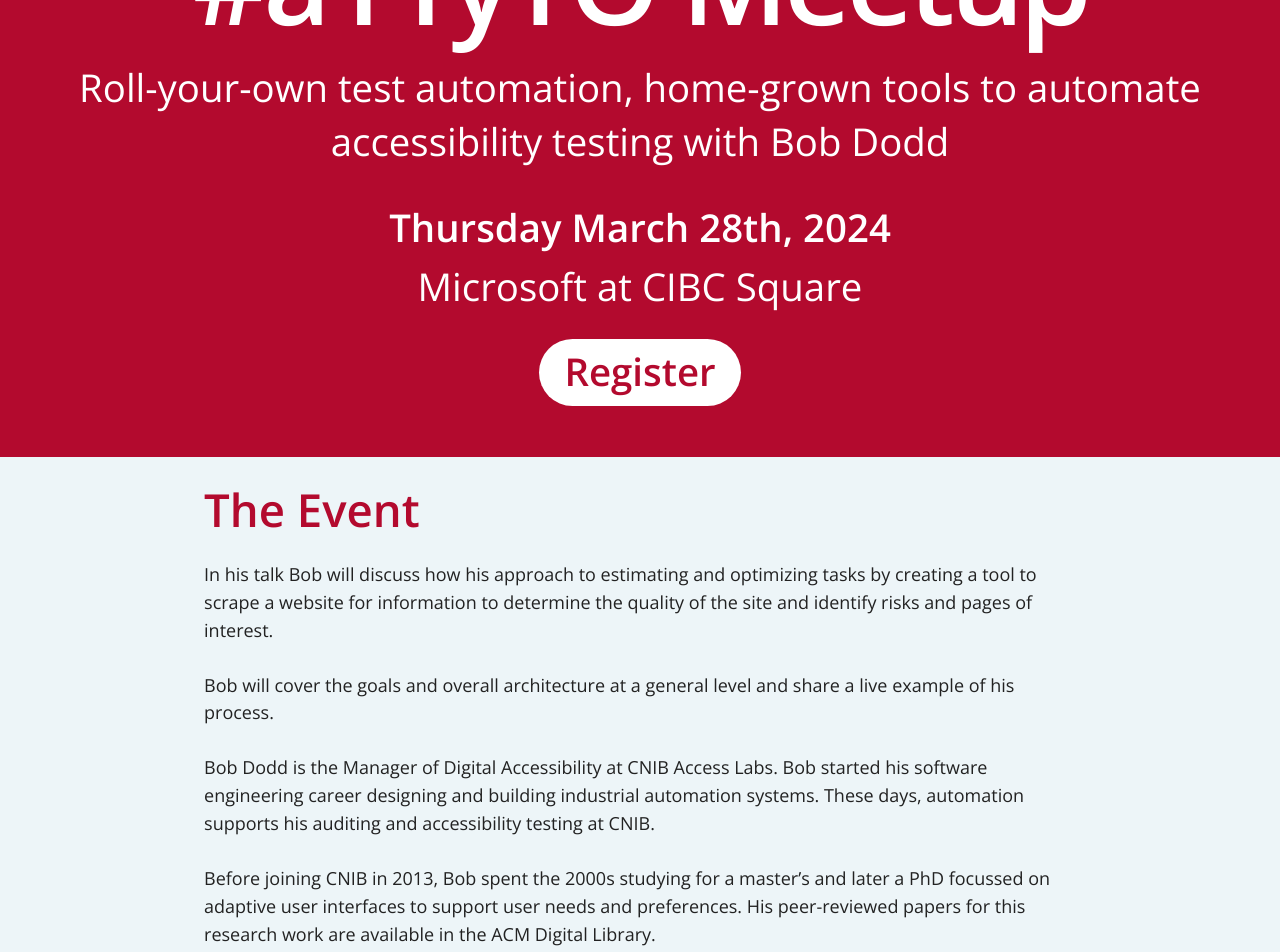
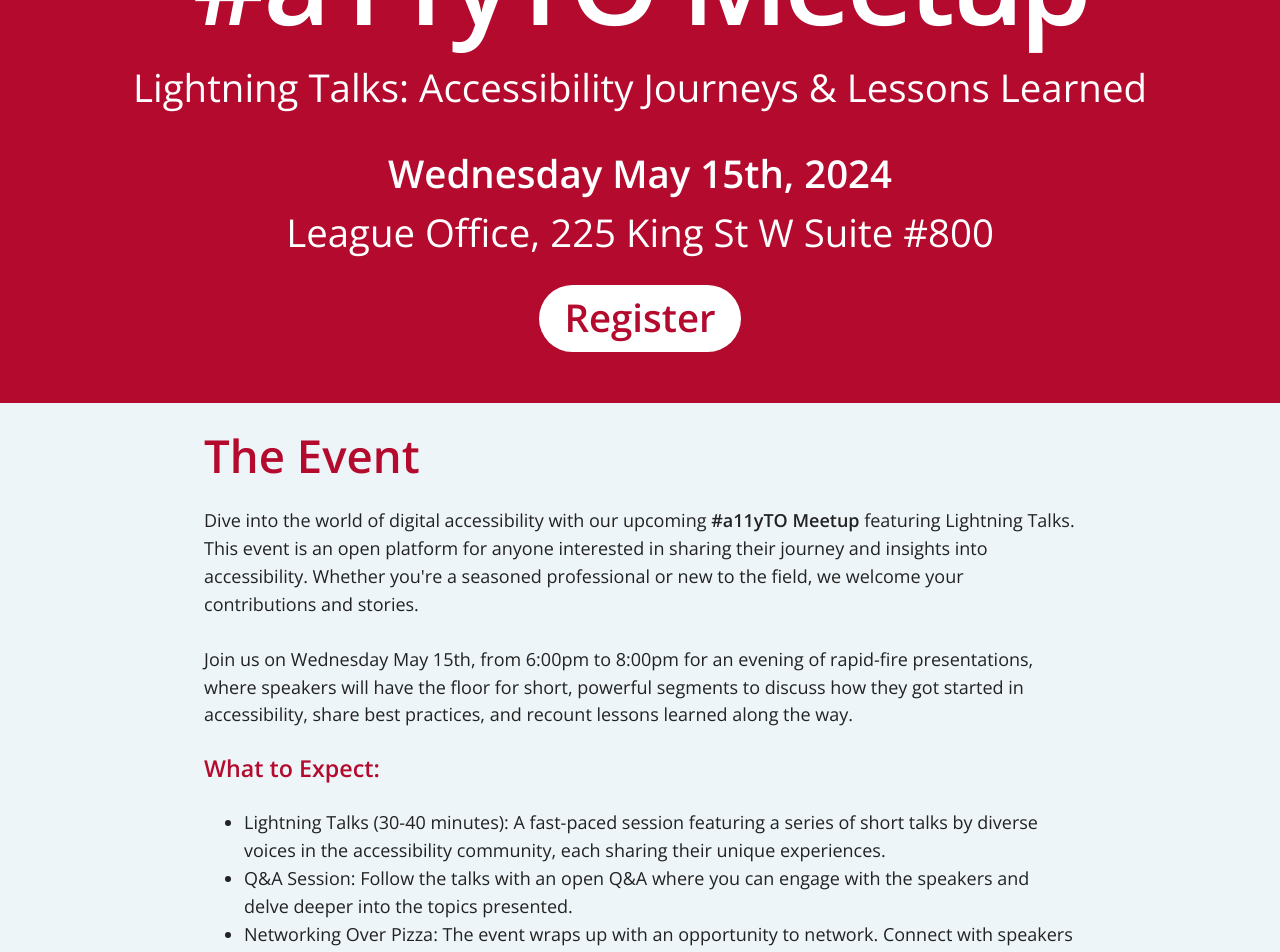
Before and after one commit to a11yTO/static-meetup-site, a Jekyll site: the page built from index.html, in a window 1280 px wide and 1400 px high, scrolled down 226 px. Shown: the top 952 px of the window. Built offline with Jekyll 4.4.1, drawn with Linux system fonts in a browser that asks for light colours; some of the changed text lies outside the part shown.

Commit message:
Add May 2024 event

```diff
--- a/_includes/header.html
+++ b/_includes/header.html
@@ -71,11 +71,11 @@
     {% if page.id == 'home' %}
     <section class="event">
       <h1 class="event-title">#{{ site.title }}</h1>
-      <h2 class="event-description">Roll-your-own test automation, home-grown tools to automate accessibility testing with Bob Dodd</h2>
+      <h2 class="event-description">Lightning Talks: Accessibility Journeys & Lessons Learned</h2>
       <ul class="event-detail">
-        <li class="event-date">Thursday March 28th, 2024 </li>
-        <li class="event-location">Microsoft at CIBC Square</li>
-        <li class="register"><a href="https://tickets.a11yto.com/e/18" rel="external nofollow">Register</a></li>
+        <li class="event-date">Wednesday May 15th, 2024</li>
+        <li class="event-location">League Office, 225 King St W Suite #800</li>
+        <li class="register"><a href="https://tickets.a11yto.com/e/21/lightning-talks-accessibility-journeys-lessons-learned" rel="external nofollow">Register</a></li>
       </ul>
     </section>
     {% endif %}
--- a/_layouts/home.html
+++ b/_layouts/home.html
@@ -11,10 +11,10 @@ layout: default
 <section aria-labelledby="travel-title" class="location">
         <h2 id="travel-title">Venue</h2>
         <div class="google-maps">
-          <iframe src="https://www.google.com/maps/embed?pb=!1m18!1m12!1m3!1d2887.199136578252!2d-79.3796743489205!3d43.64402506093955!2m3!1f0!2f0!3f0!3m2!1i1024!2i768!4f13.1!3m3!1m2!1s0x89d4cb2b7e2e6285%3A0x46372d79a92b7ac1!2sCIBC%20Square%2C%2081%20Bay%20St.%2C%20Toronto%2C%20ON%20M5J%201J5!5e0!3m2!1sen!2sca!4v1657389240086!5m2!1sen!2sca" width="600" height="450" style="border:0;" allowfullscreen="" loading="lazy" title="Map to venue" referrerpolicy="no-referrer-when-downgrade"></iframe>
+          <iframe src="https://www.google.com/maps/embed?pb=!1m18!1m12!1m3!1d5774.142498208172!2d-79.39074922373757!3d43.64668595285197!2m3!1f0!2f0!3f0!3m2!1i1024!2i768!4f13.1!3m3!1m2!1s0x882b34b7d8308ef7%3A0x3febad8ad7baaa0b!2sLeague!5e0!3m2!1sen!2sca!4v1714500231342!5m2!1sen!2sca" width="600" height="450" style="border:0;" allowfullscreen="" loading="lazy" title="Map to venue" referrerpolicy="no-referrer-when-downgrade"></iframe>
         </div>
         <ul class="address">
-          <li class="venue">Microsoft at CIBC Square</li>
-          <li>81 Bay St. Toronto, ON</li>
+          <li class="venue">League Office</li>
+          <li>225 King St W Suite #800, Toronto, ON</li>
         </ul>
       </section>
--- a/index.html
+++ b/index.html
@@ -12,8 +12,18 @@ description: Once a product team is consistently meeting fundamentals of web acc
 <p>The Greater Toronto Area (GTA) is a fantastic hub for digital accessibility and inclusive design. <strong>#a11yTO</strong> welcomes everyone to our community through our Meetups, and accessibility in general. Our goal is to provide a place for you to learn, share your experiences, ideas, and solutions and collaborate on building a more inclusive web.</p> -->
 
 <h2>The Event</h2>
-<p>In his talk Bob will discuss how his approach to estimating and optimizing tasks by creating a tool to scrape a website for information to determine the quality of the site and identify risks and pages of interest.</p>
-<p>Bob will cover the goals and overall architecture at a general level and share a live example of his process.</p>
-<p>Bob Dodd is the Manager of Digital Accessibility at CNIB Access Labs. Bob started his software engineering career designing and building industrial automation systems. These days, automation supports his auditing and accessibility testing at CNIB.</p>
-<p>Before joining CNIB in 2013, Bob spent the 2000s studying for a master’s and later a PhD focussed on adaptive user interfaces to support user needs and preferences. His peer-reviewed papers for this research work are available in the ACM Digital Library.</p>
-<p><strong>Registration and QR code is required</strong>  . You will receive your QR code by email from CIBC Square a few days before the event. <a href="https://tickets.a11yto.com/e/18">Register for the event</a>.</p>
+<p>Dive into the world of digital accessibility with our upcoming <strong>#a11yTO Meetup</strong> featuring Lightning Talks. This event is an open platform for anyone interested in sharing their journey and insights into accessibility. Whether you're a seasoned professional or new to the field, we welcome your contributions and stories.</p>
+<p>Join us on Wednesday May 15th, from 6:00pm to 8:00pm for an evening of rapid-fire presentations, where speakers will have the floor for short, powerful segments to discuss how they got started in accessibility, share best practices, and recount lessons learned along the way.</p>
+<h3 class="sub-head">What to Expect:</h3>
+<ul>
+  <li>Lightning Talks (30-40 minutes): A fast-paced session featuring a series of short talks by diverse voices in the accessibility community, each sharing their unique experiences.</li>
+  <li>Q&amp;A Session: Follow the talks with an open Q&amp;A where you can engage with the speakers and delve deeper into the topics presented.</li>
+  <li>Networking Over Pizza: The event wraps up with an opportunity to network. Connect with speakers and attendees over pizza in a casual and friendly environment.</li>
+</ul>
+<h3 class="sub-head">Why You Should Register:</h3>
+<ul>
+  <li>Contribute and Learn: Whether you want to present or listen, this event is a chance to gain and share knowledge.</li>
+  <li>Networking Opportunities: Meet like-minded individuals passionate about improving digital accessibility.</li>
+  <li>Inspiring Stories: Hear firsthand the diverse journeys people have taken in the accessibility field.</li>
+</ul>
+<p><a href="https://tickets.a11yto.com/e/21/lightning-talks-accessibility-journeys-lessons-learned" rel="external nofollow">Please register to secure your spot as seating is limited</a>. Your registration ensures you a spot at this engaging event, where community, learning, and pizza come together.</p>
```
